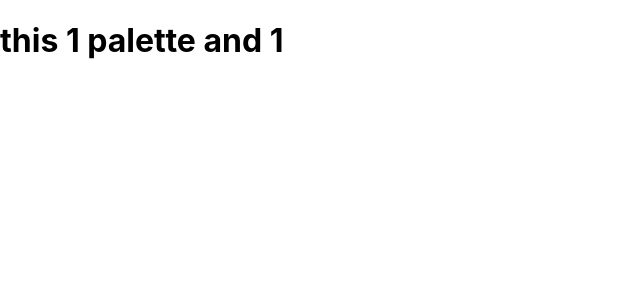
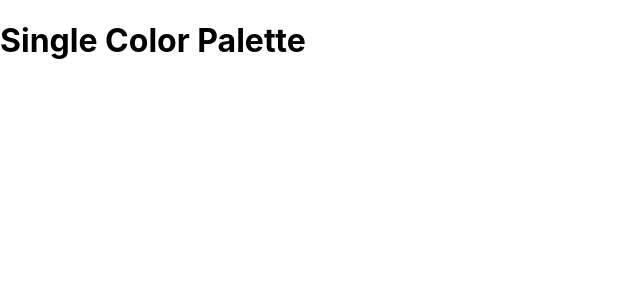
Before and after one commit to williamg1750/color-picker-app, a React (Create React App) app: page /palette/1/1 in a window 1280 px wide. Shown: the top 300 px of the page, without its empty margins (0-640 px from the left). Built offline with nearby package versions, Linux system fonts and the light colour scheme.

Commit message:
feat: create single color palette component with router

```diff
--- a/src/App.js
+++ b/src/App.js
@@ -4,6 +4,7 @@
 import { generatePalette } from './colorHelper';
 import { Switch, Route } from 'react-router-dom';
 import Palettelist from './PaletteList';
+import SingleColorPalette from './SingleColorPalette';
 
 class App extends Component {
   findPalette(id) {
@@ -37,9 +38,7 @@
           <Route
             exact
             path='/palette/:paletteId/:colorId'
-            render={(routeProps) => (
-              <h1>{`this ${routeProps.match.params.paletteId} palette and ${routeProps.match.params.colorId}`}</h1>
-            )}
+            render={(routeProps) => <SingleColorPalette />}
           />
         </Switch>
       </div>
--- a/src/ColorBox.js
+++ b/src/ColorBox.js
@@ -17,7 +17,7 @@
   }
 
   render() {
-    const { name, background } = this.props;
+    const { name, background, moreUrl } = this.props;
     const { copied } = this.state;
     return (
       <CopyToClipboard text={background} onCopy={this.changeCopyState}>
@@ -38,7 +38,7 @@
             <button className='copy-button'>Copy</button>
           </div>
           {/* onClick={(e) => e.stopPropagation} for means that on click it will excute the code but stop after its done and wont trigger any code that that parent many cotain*/}
-          <Link to='/' onClick={(e) => e.stopPropagation}>
+          <Link to={moreUrl} onClick={(e) => e.stopPropagation}>
             <span className='see-more'>MORE</span>
           </Link>
         </div>
--- a/src/Palette.js
+++ b/src/Palette.js
@@ -18,13 +18,14 @@
     this.setState({ format: val });
   }
   render() {
-    const { colors, paletteName, emoji } = this.props.palette;
+    const { colors, paletteName, emoji, id } = this.props.palette;
     const { level, format } = this.state;
     let colorBoxes = colors[level].map((currColor) => (
       <ColorBox
         background={currColor[format]}
         name={currColor.name}
         key={currColor.id}
+        moreUrl={`${id}/${currColor.id}`}
       />
     ));
 
--- /dev/null
+++ b/src/SingleColorPalette.js
@@ -0,0 +1,11 @@
+import React, { Component } from 'react';
+class SingleColorPalette extends Component {
+  render() {
+    return (
+      <div>
+        <h1>Single Color Palette</h1>
+      </div>
+    );
+  }
+}
+export default SingleColorPalette;
```
